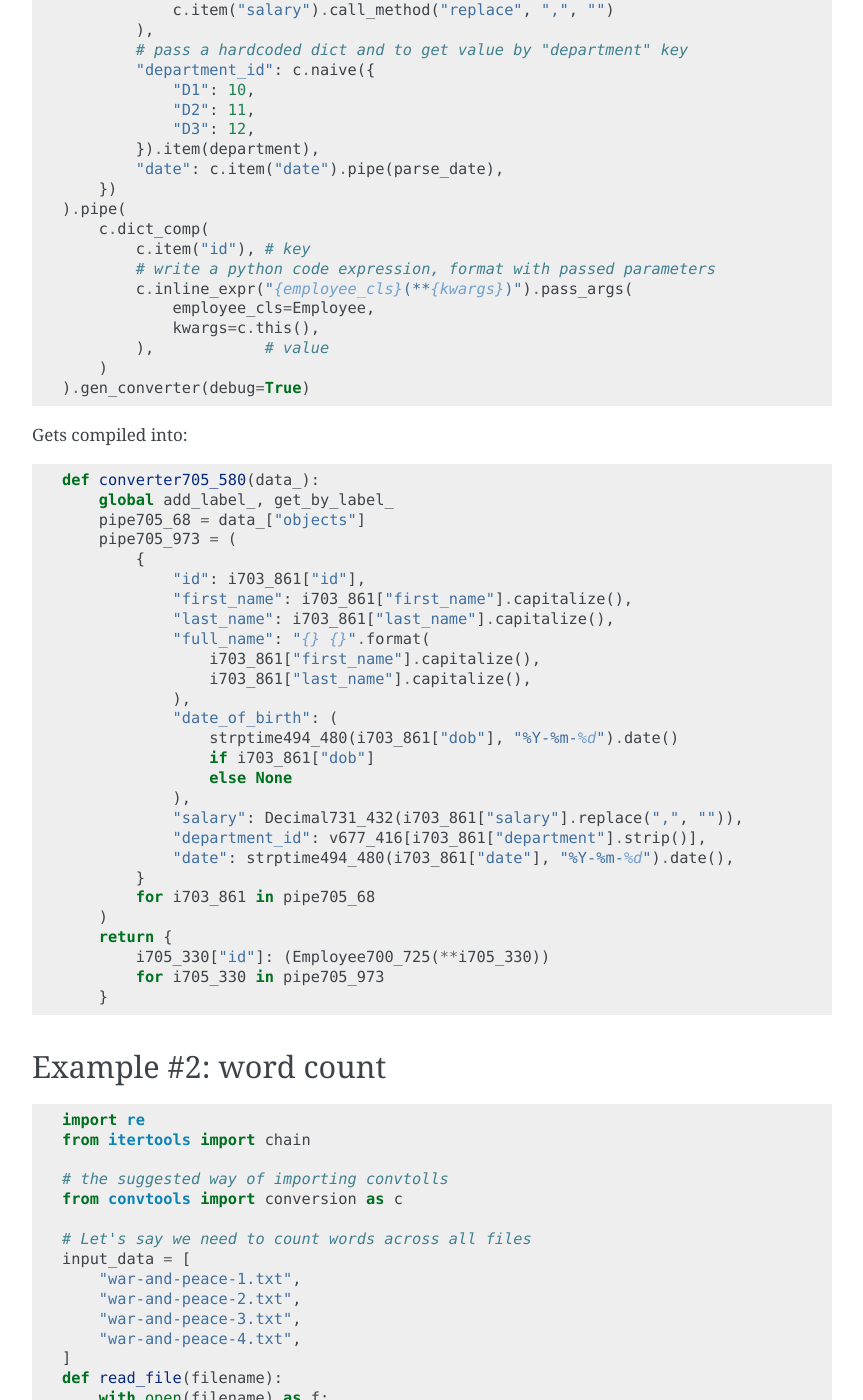
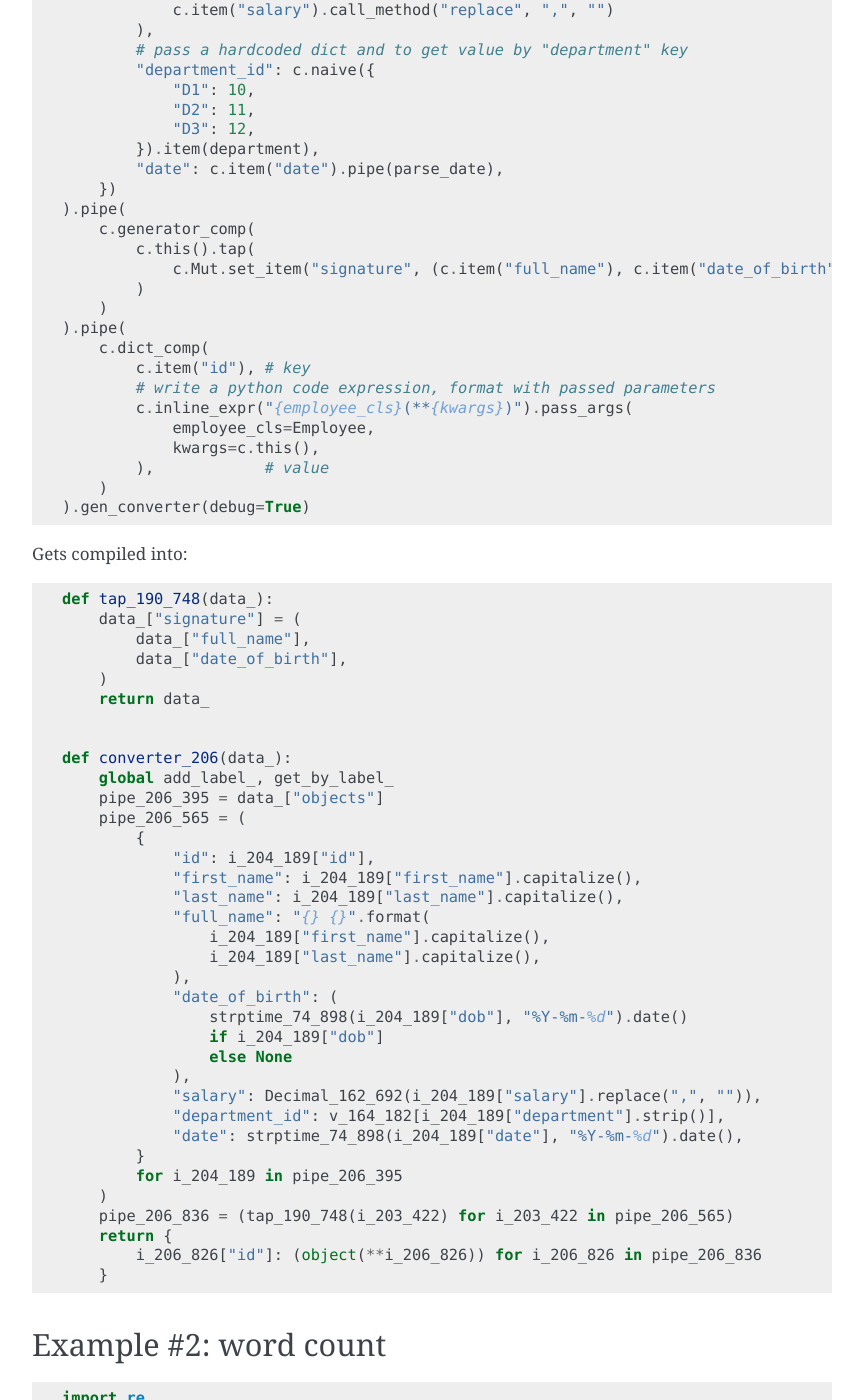
Before and after one commit to westandskif/convtools, a Sphinx documentation site: the page built from docs/index.rst, in a window 1280 px wide and 1400 px high, scrolled down 4294 px. Shown: the whole window, without its empty margins (338-1201 px from the left). Built offline with Sphinx 7.4.7, drawn with Linux system fonts in a browser that asks for light colours.

Commit message:
updated docs - index

```diff
--- a/docs/index.rst
+++ b/docs/index.rst
@@ -232,6 +232,12 @@ Example #1: deserialization & data preps
            "date": c.item("date").pipe(parse_date),
        })
    ).pipe(
+       c.generator_comp(
+           c.this().tap(
+               c.Mut.set_item("signature", (c.item("full_name"), c.item("date_of_birth")))
+           )
+       )
+   ).pipe(
        c.dict_comp(
            c.item("id"), # key
            # write a python code expression, format with passed parameters
@@ -246,32 +252,40 @@ Gets compiled into:
 
 .. code-block:: python
 
-   def converter705_580(data_):
+   def tap_190_748(data_):
+       data_["signature"] = (
+           data_["full_name"],
+           data_["date_of_birth"],
+       )
+       return data_
+
+
+   def converter_206(data_):
        global add_label_, get_by_label_
-       pipe705_68 = data_["objects"]
-       pipe705_973 = (
+       pipe_206_395 = data_["objects"]
+       pipe_206_565 = (
            {
-               "id": i703_861["id"],
-               "first_name": i703_861["first_name"].capitalize(),
-               "last_name": i703_861["last_name"].capitalize(),
+               "id": i_204_189["id"],
+               "first_name": i_204_189["first_name"].capitalize(),
+               "last_name": i_204_189["last_name"].capitalize(),
                "full_name": "{} {}".format(
-                   i703_861["first_name"].capitalize(),
-                   i703_861["last_name"].capitalize(),
+                   i_204_189["first_name"].capitalize(),
+                   i_204_189["last_name"].capitalize(),
                ),
                "date_of_birth": (
-                   strptime494_480(i703_861["dob"], "%Y-%m-%d").date()
-                   if i703_861["dob"]
+                   strptime_74_898(i_204_189["dob"], "%Y-%m-%d").date()
+                   if i_204_189["dob"]
                    else None
                ),
-               "salary": Decimal731_432(i703_861["salary"].replace(",", "")),
-               "department_id": v677_416[i703_861["department"].strip()],
-               "date": strptime494_480(i703_861["date"], "%Y-%m-%d").date(),
+               "salary": Decimal_162_692(i_204_189["salary"].replace(",", "")),
+               "department_id": v_164_182[i_204_189["department"].strip()],
+               "date": strptime_74_898(i_204_189["date"], "%Y-%m-%d").date(),
            }
-           for i703_861 in pipe705_68
+           for i_204_189 in pipe_206_395
        )
+       pipe_206_836 = (tap_190_748(i_203_422) for i_203_422 in pipe_206_565)
        return {
-           i705_330["id"]: (Employee700_725(**i705_330))
-           for i705_330 in pipe705_973
+           i_206_826["id"]: (object(**i_206_826)) for i_206_826 in pipe_206_836
        }
 
 Example #2: word count
```
